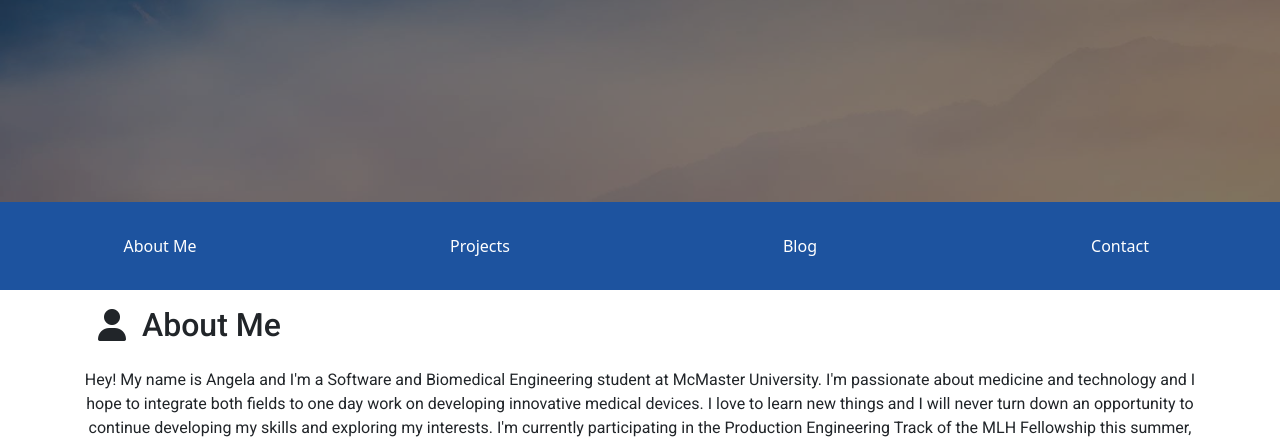
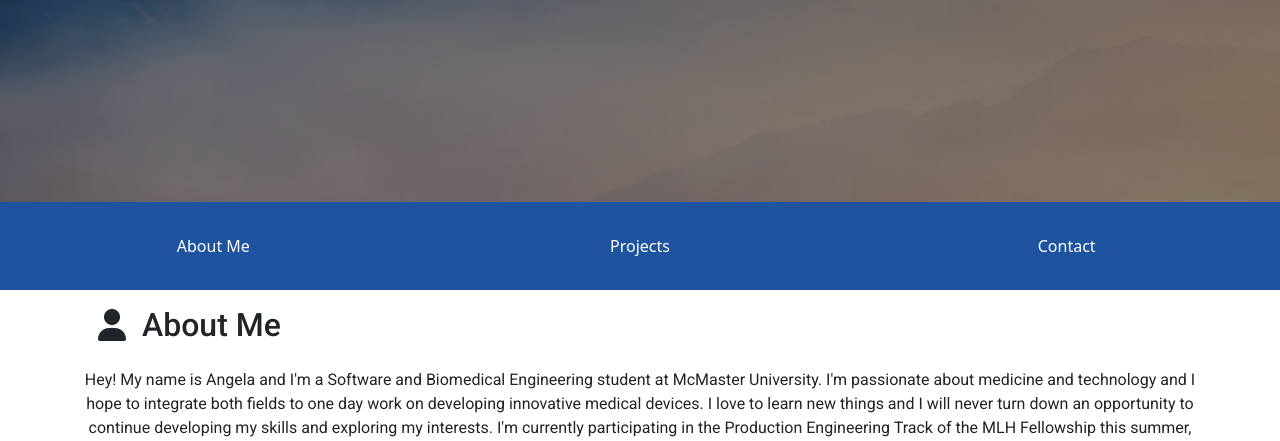
Before and after one commit to angelaw7/mlh-portfolio, a Flask app: page / in a window 1280 px wide. Shown: the part 583-1024 px from the top of the page. Run offline with Flask 2, Linux system fonts and the light colour scheme; some libraries are stand-ins or nearby versions.

Commit message:
Hide blog page from website

```diff
--- a/app/templates/index.html
+++ b/app/templates/index.html
@@ -44,7 +44,7 @@
         <ul class="navbarItems">
             <a href="/"><li>About Me</li></a>
             <a href="portfolio"><li>Projects</li></a>
-            <a href="blog"><li>Blog</li></a>
+            <!-- <a href="blog"><li>Blog</li></a> -->
             <a href="contact"><li>Contact</li></a>
         </ul>
     </div>
```
